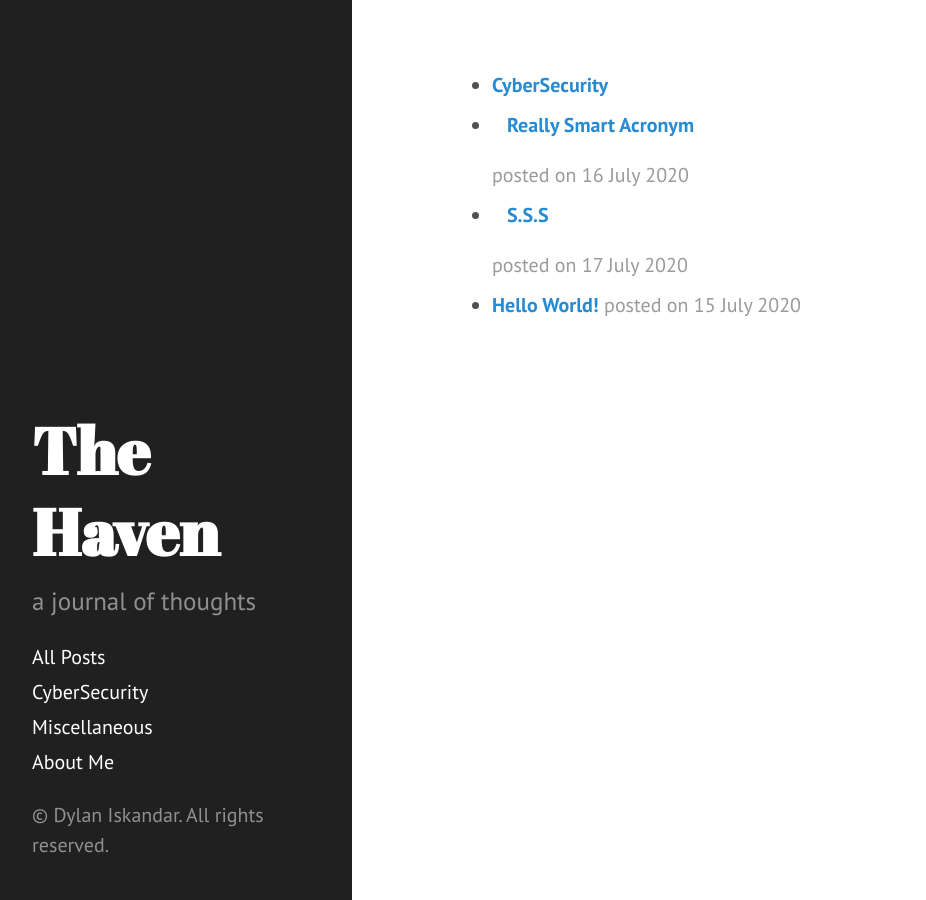
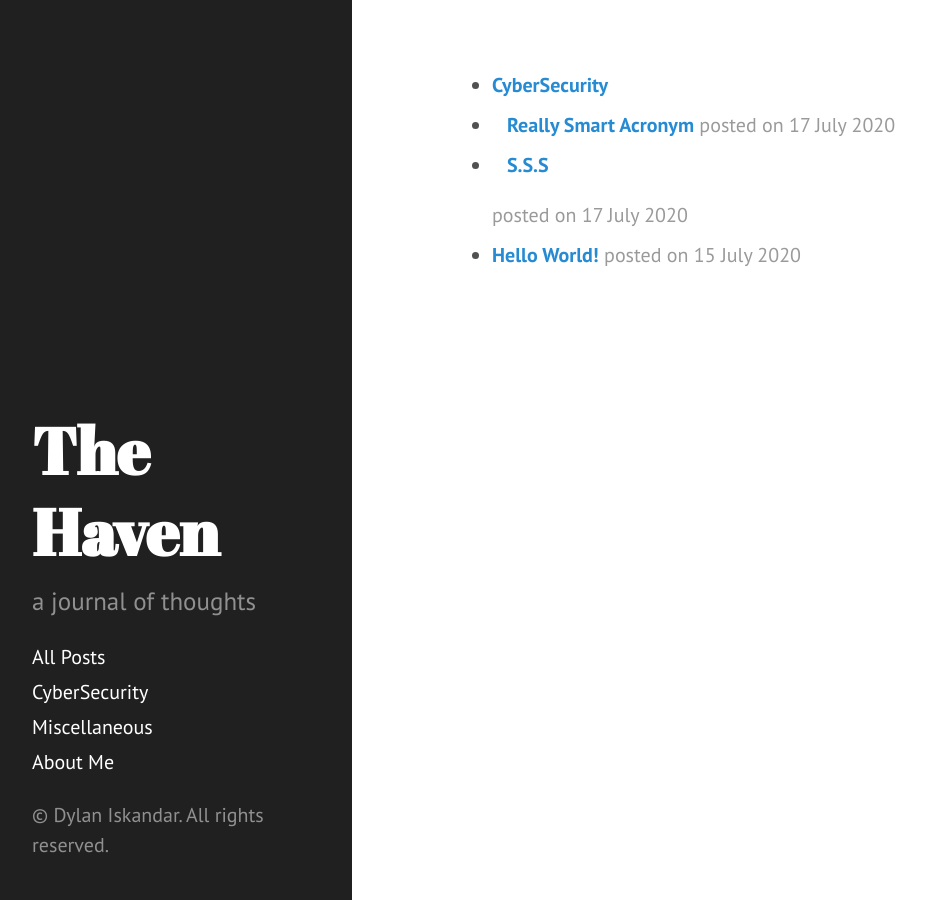
Before and after one commit to mayuridev/myblog, a Jekyll site: the page allposts.html, which Jekyll copies as it is, in a window 1280 px wide. Shown: the whole page, without its empty margins (8-934 px from the left). Built offline with Jekyll 4.4.1, drawn with Linux system fonts in a browser that asks for light colours.

Commit message:
Update allposts.html

```diff
--- a/allposts.html
+++ b/allposts.html
@@ -60,7 +60,7 @@
 
     <div id="cybersec">
         <li><span class="post-date"><b><a href="/cybersec.html">CyberSecurity</a></b></span></li>
-      <li><span class="post-date"><b><a href="/2020/07/17/Really-Smart-Acronym/"><p style="text-indent: 15px">Really Smart Acronym</p></a></b>posted on 16 July 2020</span></li>
+        <li style="text-indent: 15px"><span class="post-date"><b><a href="/2020/07/17/Really-Smart-Acronym/">Really Smart Acronym</a></b> posted on 17 July 2020</span></li>
       <li><span class="post-date"><b><a href="/2020/07/16/SSS/"><p style="text-indent: 15px">S.S.S</p></a></b>posted on 17 July 2020</span></li>
     </div>
 
```
